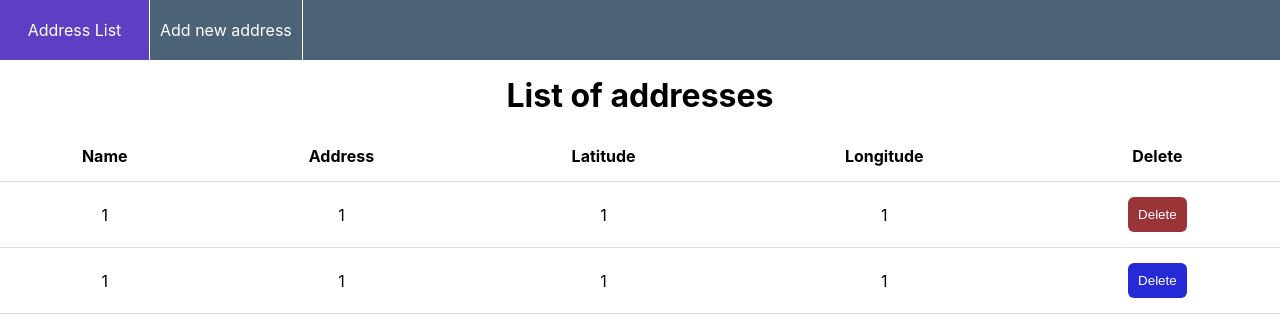
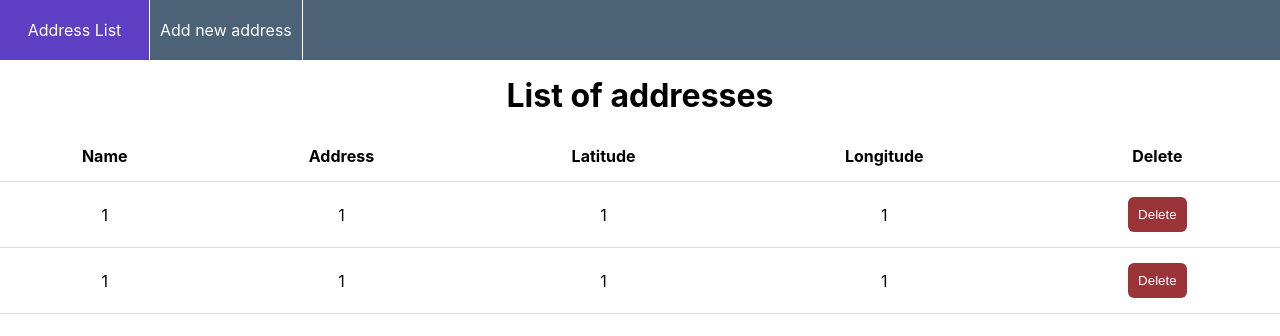
Before and after one commit to AlexSumenko/test-address-book, a React (Create React App) app: page / in a window 1280 px wide. Shown: the top 336 px of the page. Built offline with nearby package versions, Linux system fonts and the light colour scheme; no server answers.

Commit message:
move address table to a dumb component

```diff
--- /dev/null
+++ b/src/components/address-table-builder/AddressTableBuilder.js
@@ -0,0 +1,59 @@
+import React, { useState, useEffect } from 'react';
+import PropTypes from 'prop-types';
+
+import Button from '../../components/button/Button';
+import './AddressTableBuilder.scss';
+
+const AddressTableBuilder = props => {
+  const [addresses, setAddresses] = useState(null);
+
+  let addressesTable = (
+    <div className='addresses__empty-message'>No addresses available</div>
+  );
+
+  addressesTable = (
+    <table className='addresses__table'>
+      <thead>
+        <tr>
+          <th>Name</th>
+          <th>Address</th>
+          <th>Latitude</th>
+          <th>Longitude</th>
+          <th>Delete</th>
+        </tr>
+      </thead>
+      <tbody>
+        <tr>
+          <td>1</td>
+          <td>1</td>
+          <td>1</td>
+          <td>1</td>
+          <td>
+            <Button messageType='warning'>Delete</Button>
+          </td>
+        </tr>
+        <tr>
+          <td>1</td>
+          <td>1</td>
+          <td>1</td>
+          <td>1</td>
+          <td>
+            <Button messageType='warning'>Delete</Button>
+          </td>
+        </tr>
+      </tbody>
+    </table>
+  );
+
+  return <>{addressesTable}</>;
+};
+
+// AddressTableBuilder.propTypes = {
+//   addresses: PropTypes.array,
+// };
+
+// AddressTableBuilder.defaultProps = {
+//   addresses: [],
+// };
+
+export default AddressTableBuilder;
--- /dev/null
+++ b/src/components/address-table-builder/AddressTableBuilder.scss
@@ -0,0 +1,21 @@
+@import '../../../assets/_variables';
+
+.addresses__table {
+  width: 100%;
+  border-collapse: collapse;
+  border-bottom: 1px solid $ad-color-table-separator;
+
+  th,
+  td {
+    border-bottom: 1px solid $ad-color-table-separator;
+    padding: 15px;
+  }
+
+  tr {
+    cursor: pointer;
+  }
+}
+
+.addresses__empty-message {
+  margin: auto;
+}
--- a/src/containers/address-list/AddressList.js
+++ b/src/containers/address-list/AddressList.js
@@ -1,6 +1,7 @@
 import React, { useState, useEffect } from 'react';
 import { getData } from '../../utils/fetch';
-import Button from '../../components/button/Button';
+
+import AddressesTableBuilder from '../../components/address-table-builder/AddressTableBuilder';
 import './AddressList.scss';
 
 const AddressList = () => {
@@ -17,37 +18,7 @@ const AddressList = () => {
     <>
       <h1 className='addresses__header'>List of addresses</h1>
       <div className='addresses'>
-        <table className='addresses__table'>
-          <thead>
-            <tr>
-              <th>Name</th>
-              <th>Address</th>
-              <th>Latitude</th>
-              <th>Longitude</th>
-              <th>Delete</th>
-            </tr>
-          </thead>
-          <tbody>
-            <tr>
-              <td>1</td>
-              <td>1</td>
-              <td>1</td>
-              <td>1</td>
-              <td>
-                <Button messageType='warning'>Delete</Button>
-              </td>
-            </tr>
-            <tr>
-              <td>1</td>
-              <td>1</td>
-              <td>1</td>
-              <td>1</td>
-              <td>
-                <Button messageType='info'>Delete</Button>
-              </td>
-            </tr>
-          </tbody>
-        </table>
+        <AddressesTableBuilder addresses={addresses} />
       </div>
     </>
   );
--- a/src/containers/address-list/AddressList.scss
+++ b/src/containers/address-list/AddressList.scss
@@ -1,20 +1,6 @@
-@import '../../../assets/_variables';
-
 .addresses {
   width: 100%;
   overflow-x: auto;
-
-  &__table {
-    width: 100%;
-    border-collapse: collapse;
-    border-bottom: 1px solid $ad-color-table-separator;
-
-    th,
-    td {
-      border-bottom: 1px solid $ad-color-table-separator;
-      padding: 15px;
-    }
-  }
 
   &__header {
     margin: 1rem 0;
```
